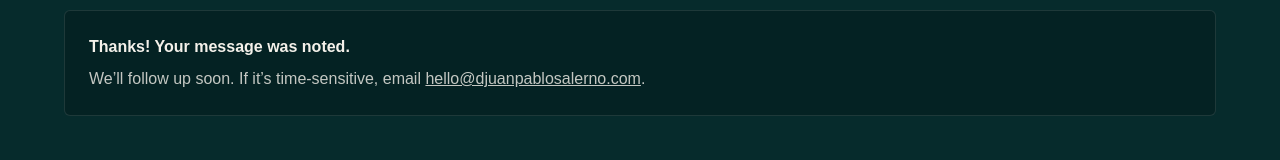
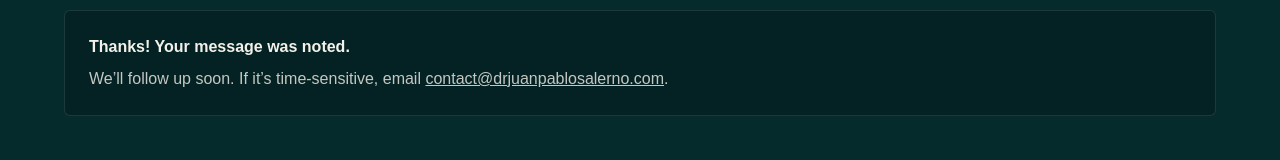
Before and after one commit to John3789/my-site-2, a Next.js app: page /contact in a window 1280 px wide. Both pictures are taken after typing "Sample", "name@example.com", "Sample" into the empty fields and a click on the button "SEND". Shown: the part 202-362 px from the top of the page. Built offline with nearby package versions, Linux system fonts and the light colour scheme.

Commit message:
Update contact email address in success message on Contact page

```diff
--- a/app/contact/page.js
+++ b/app/contact/page.js
@@ -26,8 +26,8 @@ export default function ContactPage() {
             <p className="font-semibold">Thanks! Your message was noted.</p>
             <p className="opacity-80 mt-2">
               We’ll follow up soon. If it’s time-sensitive, email{" "}
-              <a href="mailto:hello@djuanpablosalerno.com" className="underline">
-                hello@djuanpablosalerno.com
+              <a href="mailto:contact@drjuanpablosalerno.com" className="underline">
+                contact@drjuanpablosalerno.com
               </a>.
             </p>
           </div>
```
